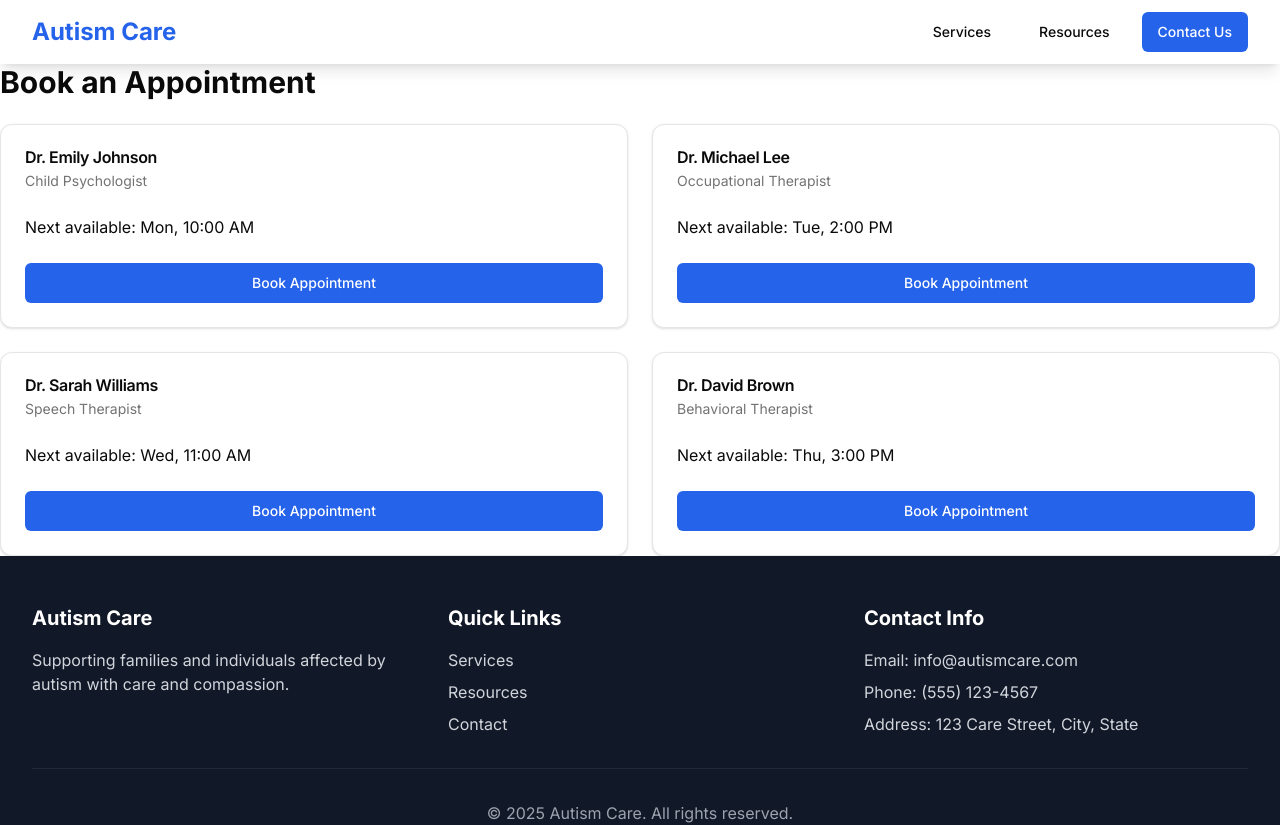
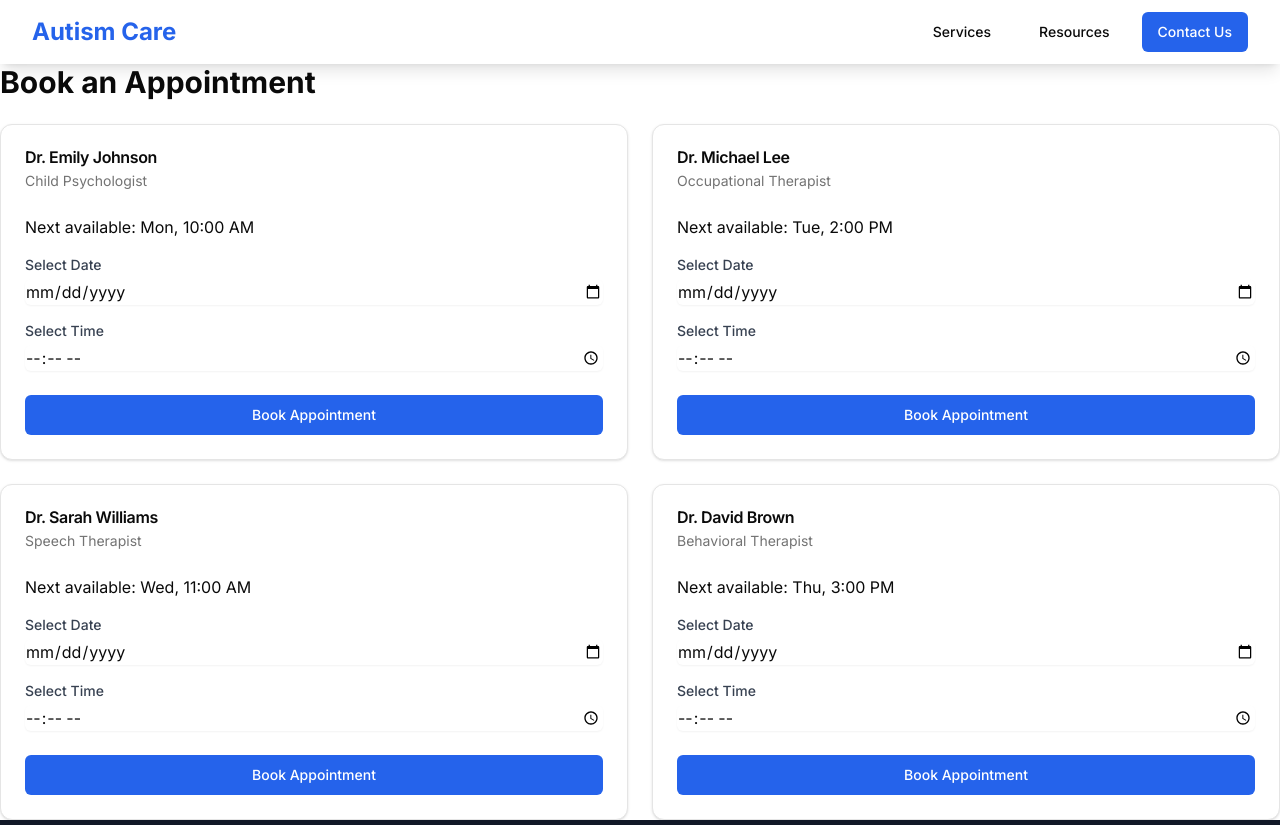
Before and after one commit to Naman2626/Autism_Care, a Next.js app: page /appointments in a window 1280 px wide. Shown: the top 825 px of the page. Built offline with nearby package versions, Linux system fonts and the light colour scheme.

Commit message:
Added Firebase configuration file

```diff
--- a/app/appointments/page.tsx
+++ b/app/appointments/page.tsx
@@ -35,26 +35,47 @@ export default function AppointmentsPage() {
   ];
 
   const [loading, setLoading] = useState(false);
+  const [appointments, setAppointments] = useState<{ [key: number]: { date: string; time: string } }>({});
+
+  const handleDateChange = (id: number, date: string) => {
+    setAppointments((prev) => ({
+      ...prev,
+      [id]: { ...prev[id], date },
+    }));
+  };
+
+  const handleTimeChange = (id: number, time: string) => {
+    setAppointments((prev) => ({
+      ...prev,
+      [id]: { ...prev[id], time },
+    }));
+  };
 
   const bookAppointment = async (specialist: { id: number; name: string; specialty: string; availableSlot: string }) => {
+    const appointmentDetails = appointments[specialist.id];
+    if (!appointmentDetails?.date || !appointmentDetails?.time) {
+      alert("Please select a date and time for the appointment.");
+      return;
+    }
+
     setLoading(true);
     try {
-      console.log("Booking appointment for:", specialist);
-
       const appointment = {
         doctorName: specialist.name,
         specialty: specialist.specialty,
-        slot: specialist.availableSlot,
+        slot: `${appointmentDetails.date} at ${appointmentDetails.time}`,
         bookedAt: new Date().toISOString(),
       };
-
-      console.log("Appointment data:", appointment);
 
       // Add appointment to Firestore
       const docRef = await addDoc(collection(db, "appointments"), appointment);
       console.log("Appointment booked successfully with ID:", docRef.id);
 
       alert(`Appointment with ${specialist.name} booked successfully!`);
+      setAppointments((prev) => ({
+        ...prev,
+        [specialist.id]: { date: "", time: "" },
+      }));
     } catch (error) {
       console.error("Error booking appointment:", error);
       alert("Failed to book appointment. Please try again.");
@@ -78,6 +99,24 @@ export default function AppointmentsPage() {
             </CardHeader>
             <CardContent>
               <p>Next available: {specialist.availableSlot}</p>
+              <div className="mt-4">
+                <label className="block text-sm font-medium text-gray-700">Select Date</label>
+                <input
+                  type="date"
+                  value={appointments[specialist.id]?.date || ""}
+                  onChange={(e) => handleDateChange(specialist.id, e.target.value)}
+                  className="mt-1 block w-full rounded-md border-gray-300 shadow-sm focus:border-blue-500 focus:ring-blue-500"
+                />
+              </div>
+              <div className="mt-4">
+                <label className="block text-sm font-medium text-gray-700">Select Time</label>
+                <input
+                  type="time"
+                  value={appointments[specialist.id]?.time || ""}
+                  onChange={(e) => handleTimeChange(specialist.id, e.target.value)}
+                  className="mt-1 block w-full rounded-md border-gray-300 shadow-sm focus:border-blue-500 focus:ring-blue-500"
+                />
+              </div>
             </CardContent>
             <CardFooter>
               <Button
--- a/app/contact/page.tsx
+++ b/app/contact/page.tsx
@@ -1,27 +1,38 @@
-'use client'
+'use client';
 
-import { useState } from 'react'
-import { Button } from '@/components/ui/button'
+import { useState } from 'react';
+import { Button } from '@/components/ui/button';
+import { db } from '../../firebaseConfig'; // Import Firestore instance
+import { collection, addDoc } from 'firebase/firestore'; // Firestore methods
 
 export default function ContactPage() {
   const [formData, setFormData] = useState({
     name: '',
     email: '',
-    message: ''
-  })
-  const [status, setStatus] = useState('')
+    message: '',
+  });
+  const [status, setStatus] = useState('');
 
   const handleSubmit = async (e: React.FormEvent) => {
-    e.preventDefault()
-    setStatus('sending')
+    e.preventDefault();
+    setStatus('sending');
 
-    // Here you would typically send the data to your backend
-    // For now, we'll simulate a submission
-    setTimeout(() => {
-      setStatus('sent')
-      setFormData({ name: '', email: '', message: '' })
-    }, 1000)
-  }
+    try {
+      // Add the form data to the Firestore collection
+      await addDoc(collection(db, 'contactMessages'), {
+        name: formData.name,
+        email: formData.email,
+        message: formData.message,
+        createdAt: new Date().toISOString(),
+      });
+
+      setStatus('sent');
+      setFormData({ name: '', email: '', message: '' });
+    } catch (error) {
+      console.error('Error saving contact message:', error);
+      setStatus('error');
+    }
+  };
 
   return (
     <div className="max-w-7xl mx-auto px-4 sm:px-6 lg:px-8 py-12">
@@ -29,7 +40,9 @@ export default function ContactPage() {
       <div className="max-w-2xl mx-auto">
         <form onSubmit={handleSubmit} className="space-y-6">
           <div>
-            <label htmlFor="name" className="block text-sm font-medium text-gray-700">Name</label>
+            <label htmlFor="name" className="block text-sm font-medium text-gray-700">
+              Name
+            </label>
             <input
               type="text"
               id="name"
@@ -40,7 +53,9 @@ export default function ContactPage() {
             />
           </div>
           <div>
-            <label htmlFor="email" className="block text-sm font-medium text-gray-700">Email</label>
+            <label htmlFor="email" className="block text-sm font-medium text-gray-700">
+              Email
+            </label>
             <input
               type="email"
               id="email"
@@ -51,7 +66,9 @@ export default function ContactPage() {
             />
           </div>
           <div>
-            <label htmlFor="message" className="block text-sm font-medium text-gray-700">Message</label>
+            <label htmlFor="message" className="block text-sm font-medium text-gray-700">
+              Message
+            </label>
             <textarea
               id="message"
               rows={4}
@@ -62,19 +79,18 @@ export default function ContactPage() {
             ></textarea>
           </div>
           <div>
-            <Button
-              type="submit"
-              disabled={status === 'sending'}
-              className="w-full"
-            >
+            <Button type="submit" disabled={status === 'sending'} className="w-full">
               {status === 'sending' ? 'Sending...' : 'Send Message'}
             </Button>
           </div>
           {status === 'sent' && (
             <p className="text-green-600 text-center">Thank you for your message! We'll get back to you soon.</p>
           )}
+          {status === 'error' && (
+            <p className="text-red-600 text-center">Failed to send your message. Please try again later.</p>
+          )}
         </form>
       </div>
     </div>
-  )
+  );
 }
--- a/components/Chatbot.tsx
+++ b/components/Chatbot.tsx
@@ -1,52 +1,63 @@
 "use client";
 
-import { Button } from "@/components/ui/button"
-import { Card, CardContent, CardFooter, CardHeader, CardTitle } from "@/components/ui/card"
-import { Input } from "@/components/ui/input"
-import { ScrollArea } from "@/components/ui/scroll-area"
-import { useState, useEffect } from 'react';
-import { GoogleGenerativeAI } from "@google/generative-ai";
+import { Button } from "@/components/ui/button";
+import { Card, CardContent, CardFooter, CardHeader, CardTitle } from "@/components/ui/card";
+import { Input } from "@/components/ui/input";
+import { ScrollArea } from "@/components/ui/scroll-area";
+import { useState } from "react";
+import axios from "axios";
 
 interface Message {
-  role: 'user' | 'assistant';
+  role: "user" | "assistant";
   content: string;
 }
 
 export function Chatbot() {
   const [messages, setMessages] = useState<Message[]>([
     {
-      role: 'assistant',
-      content: "Hello! I'm here to help answer your questions about autism. What would you like to know?"
-    }
+      role: "assistant",
+      content: "Hello! I'm here to help answer your questions about autism. What would you like to know?",
+    },
   ]);
-  const [input, setInput] = useState('');
+  const [input, setInput] = useState("");
   const [isLoading, setIsLoading] = useState(false);
-
-  const genAI = new GoogleGenerativeAI(process.env.NEXT_PUBLIC_GEMINI_API_KEY!);
 
   const sendMessage = async () => {
     if (!input.trim()) return;
 
     try {
       setIsLoading(true);
+
       // Add user message
-      const userMessage: Message = { role: 'user', content: input };
-      setMessages(prev => [...prev, userMessage]);
-      setInput('');
+      const userMessage: Message = { role: "user", content: input };
+      setMessages((prev) => [...prev, userMessage]);
+      setInput("");
 
-      // Get response from Gemini
-      const model = genAI.getGenerativeModel({ model: "gemini-pro" });
-      const prompt = `As an autism support chatbot, please respond to: ${input}`;
-      const result = await model.generateContent(prompt);
-      const response = await result.response;
-      const text = response.text();
+      // Call Hugging Face GPT-2 API
+      const response = await axios.post(
+        "https://api-inference.huggingface.co/models/gpt2",
+        {
+          inputs: input,
+        },
+        {
+          headers: {
+            Authorization: `Bearer ${process.env.NEXT_PUBLIC_HUGGINGFACE_API_KEY}`, // Use your Hugging Face API key
+          },
+          timeout: 10000, // 10 seconds timeout
+        }
+      );
+
+      const text = response.data.generated_text;
 
       // Add assistant message
-      const assistantMessage: Message = { role: 'assistant', content: text };
-      setMessages(prev => [...prev, assistantMessage]);
+      const assistantMessage: Message = { role: "assistant", content: text };
+      setMessages((prev) => [...prev, assistantMessage]);
     } catch (error) {
-      console.error('Error sending message:', error);
-      setMessages(prev => [...prev, { role: 'assistant', content: 'Sorry, I encountered an error. Please try again.' }]);
+      console.error("Error sending message:", (error as any).response?.data || (error as any).message);
+      setMessages((prev) => [
+        ...prev,
+        { role: "assistant", content: "Sorry, I encountered an error. Please try again." },
+      ]);
     } finally {
       setIsLoading(false);
     }
@@ -61,12 +72,14 @@ export function Chatbot() {
         <ScrollArea className="h-[600px] w-full pr-4">
           <div className="space-y-4">
             {messages.map((message, index) => (
-              <div key={index} className={`text-${message.role === 'user' ? 'right' : 'left'}`}>
-                <span className={`inline-block p-3 rounded-lg max-w-[80%] ${
-                  message.role === 'user'
-                    ? 'bg-primary text-primary-foreground ml-auto'
-                    : 'bg-secondary text-secondary-foreground'
-                }`}>
+              <div key={index} className={`text-${message.role === "user" ? "right" : "left"}`}>
+                <span
+                  className={`inline-block p-3 rounded-lg max-w-[80%] ${
+                    message.role === "user"
+                      ? "bg-primary text-primary-foreground ml-auto"
+                      : "bg-secondary text-secondary-foreground"
+                  }`}
+                >
                   {message.content}
                 </span>
               </div>
@@ -80,14 +93,11 @@ export function Chatbot() {
             placeholder="Type your question here..."
             value={input}
             onChange={(e) => setInput(e.target.value)}
-            onKeyPress={(e) => e.key === 'Enter' && sendMessage()}
+            onKeyPress={(e) => e.key === "Enter" && sendMessage()}
             disabled={isLoading}
           />
-          <Button
-            onClick={sendMessage}
-            disabled={isLoading}
-          >
-            {isLoading ? 'Sending...' : 'Send'}
+          <Button onClick={sendMessage} disabled={isLoading}>
+            {isLoading ? "Sending..." : "Send"}
           </Button>
         </div>
       </CardFooter>
--- a/package.json
+++ b/package.json
@@ -17,9 +17,10 @@
     "@radix-ui/react-scroll-area": "^1.2.2",
     "@radix-ui/react-slot": "^1.0.2",
     "@radix-ui/react-tabs": "^1.0.4",
+    "axios": "^1.8.4",
     "class-variance-authority": "^0.7.0",
     "clsx": "^2.1.0",
-    "firebase": "^11.5.0",
+    "firebase": "^11.6.0",
     "lucide-react": "^0.474.0",
     "next": "^14.2.23",
     "react": "^18.2.0",
```
Also changed, not shown: 1 other file (tests, documents, lock files or other folders).
